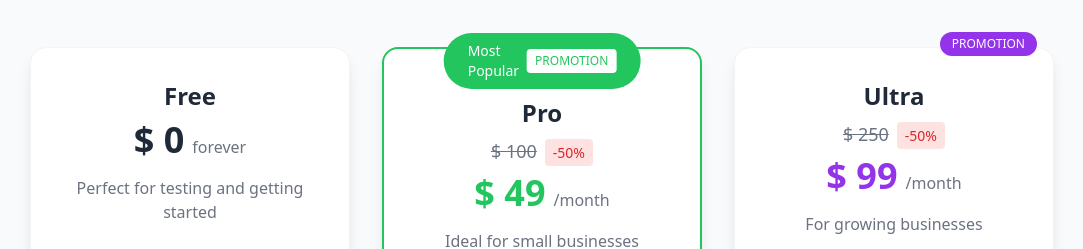
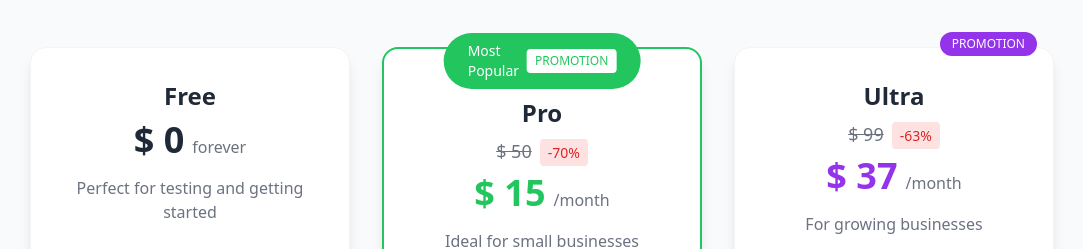
Before and after one commit to rodpop132/zapagent-ai-builder, a React (Vite) app: page / in a window 1280 px wide. Shown: the part 3720-3969 px from the top of the page, without its empty margins (98-1181 px from the left). Built offline with nearby package versions, Linux system fonts and the light colour scheme; no server answers.

Commit message:
Refactor: Update pricing based on location
Updated pricing information in the `PricingSection` component to reflect different prices based on the user's location (Spain, Brazil, United States).

```diff
--- a/src/i18n/translations/en.ts
+++ b/src/i18n/translations/en.ts
@@ -1,3 +1,4 @@
+
 export const en = {
   translation: {
     header: {
@@ -135,9 +136,9 @@ export const en = {
       },
       pro: {
         title: "Pro",
-        originalPrice: "$ 100",
-        discount: "-50%",
-        price: "$ 49",
+        originalPrice: "$ 50",
+        discount: "-70%",
+        price: "$ 15",
         period: "/month",
         popular: "Most Popular",
         promotion: "PROMOTION",
@@ -154,9 +155,9 @@ export const en = {
       },
       ultra: {
         title: "Ultra",
-        originalPrice: "$ 250",
-        discount: "-50%",
-        price: "$ 99",
+        originalPrice: "$ 99",
+        discount: "-63%",
+        price: "$ 37",
         period: "/month",
         promotion: "PROMOTION",
         description: "For growing businesses",
--- a/src/i18n/translations/es.ts
+++ b/src/i18n/translations/es.ts
@@ -1,3 +1,4 @@
+
 export const es = {
   translation: {
     header: {
@@ -135,9 +136,9 @@ export const es = {
       },
       pro: {
         title: "Pro",
-        originalPrice: "€ 100",
-        discount: "-50%",
-        price: "€ 49",
+        originalPrice: "€ 49",
+        discount: "-76%",
+        price: "€ 12",
         period: "/mes",
         popular: "Más Popular",
         promotion: "PROMOCIÓN",
@@ -154,9 +155,9 @@ export const es = {
       },
       ultra: {
         title: "Ultra",
-        originalPrice: "€ 250",
-        discount: "-50%",
-        price: "€ 99",
+        originalPrice: "€ 79",
+        discount: "-65%",
+        price: "€ 28",
         period: "/mes",
         promotion: "PROMOCIÓN",
         description: "Para negocios en crecimiento",
--- a/src/i18n/translations/pt.ts
+++ b/src/i18n/translations/pt.ts
@@ -1,3 +1,4 @@
+
 export const pt = {
   translation: {
     header: {
@@ -135,9 +136,9 @@ export const pt = {
       },
       pro: {
         title: "Pro",
-        originalPrice: "R$ 100",
-        discount: "-50%",
-        price: "R$ 49",
+        originalPrice: "R$ 139",
+        discount: "-43%",
+        price: "R$ 79",
         period: "/mês",
         popular: "Mais Popular",
         promotion: "PROMOÇÃO",
@@ -154,9 +155,9 @@ export const pt = {
       },
       ultra: {
         title: "Ultra",
-        originalPrice: "R$ 250",
-        discount: "-50%",
-        price: "R$ 99",
+        originalPrice: "R$ 279",
+        discount: "-36%",
+        price: "R$ 179",
         period: "/mês",
         promotion: "PROMOÇÃO",
         description: "Para negócios em crescimento",
```
